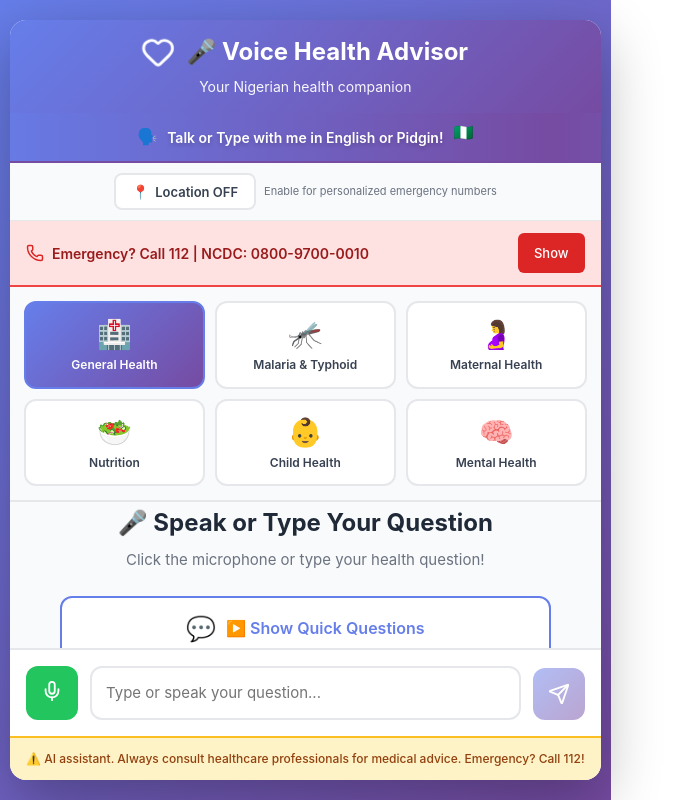
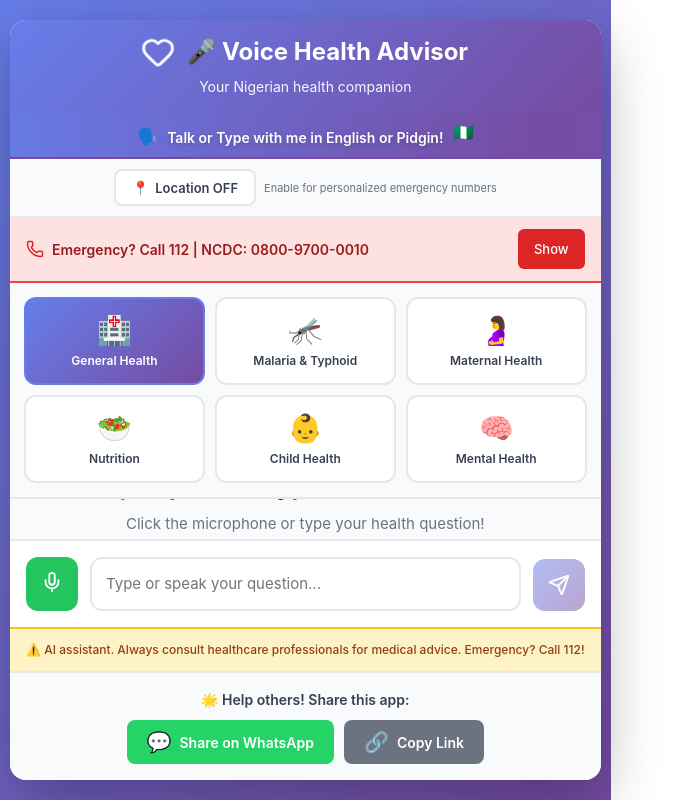
Before and after one commit to ruzzzo123-star/nigerian-health-advisor, a React (Vite) app: page / in a window 1280 px wide. Shown: the whole page, without its empty margins (0-692 px from the left). Built offline with nearby package versions, Linux system fonts and the light colour scheme.

Commit message:
Add share feature - WhatsApp, SMS, and clipboard

```diff
--- a/src/VoiceHealthAdvisor.jsx
+++ b/src/VoiceHealthAdvisor.jsx
@@ -73,7 +73,6 @@ function VoiceHealthAdvisor() {
   const [isListening, setIsListening] = useState(false);
   const [voiceEnabled, setVoiceEnabled] = useState(false);
   const [isSpeaking, setIsSpeaking] = useState(false);
-  const [handsFreeMode, setHandsFreeMode] = useState(false);
 
   const [voiceRate, setVoiceRate] = useState(0.92);
   const [voicePitch, setVoicePitch] = useState(1.12);
@@ -84,11 +83,8 @@ function VoiceHealthAdvisor() {
   // Location state
   const [userLocation, setUserLocation] = useState(null);
   const [detectedCity, setDetectedCity] = useState(null);
-const [locationPermission, setLocationPermission] = useState('pending'); // pending, granted, denied
-const [locationEnabled, setLocationEnabled] = useState(false); // Start disabled
-// PWA Install prompt
-const [deferredPrompt, setDeferredPrompt] = useState(null);
-const [showInstallPrompt, setShowInstallPrompt] = useState(false);
+  const [locationPermission, setLocationPermission] = useState('pending');
+  const [locationEnabled, setLocationEnabled] = useState(false);
 
   const messagesEndRef = useRef(null);
   const recognitionRef = useRef(null);
@@ -142,12 +138,43 @@ const [showInstallPrompt, setShowInstallPrompt] = useState(false);
     }
   }, []);
 
+  useEffect(() => {
+    if ('webkitSpeechRecognition' in window || 'SpeechRecognition' in window) {
+      const SpeechRecognition = window.SpeechRecognition || window.webkitSpeechRecognition;
+      recognitionRef.current = new SpeechRecognition();
+      recognitionRef.current.continuous = false;
+      recognitionRef.current.interimResults = false;
+      recognitionRef.current.lang = 'en-NG';
+
+      recognitionRef.current.onresult = (event) => {
+        const transcript = event.results[0][0].transcript;
+        setInput(transcript);
+        setIsListening(false);
+      };
+
+      recognitionRef.current.onerror = (event) => {
+        console.error('Speech recognition error:', event.error);
+        setIsListening(false);
+      };
+
+      recognitionRef.current.onend = () => {
+        setIsListening(false);
+      };
+    }
+
+    return () => {
+      if (recognitionRef.current) {
+        recognitionRef.current.stop();
+      }
+      synthRef.current.cancel();
+    };
+  }, []);
+
   // Detect user location - only when enabled
   useEffect(() => {
-  if (!locationEnabled) return; // Don't run if disabled
+    if (!locationEnabled) return;
 
     const detectLocation = async () => {
-    // First try HTML5 Geolocation
       if ('geolocation' in navigator) {
         navigator.geolocation.getCurrentPosition(
           async (position) => {
@@ -155,7 +182,6 @@ useEffect(() => {
             setUserLocation({ lat: latitude, lon: longitude });
             setLocationPermission('granted');
 
-          // Reverse geocode to get city
             try {
               const response = await fetch(
                 `https://nominatim.openstreetmap.org/reverse?format=json&lat=${latitude}&lon=${longitude}`
@@ -176,7 +202,6 @@ useEffect(() => {
           (error) => {
             console.log('Location permission denied or unavailable');
             setLocationPermission('denied');
-          // Fallback: Try to detect from IP
             detectFromIP();
           },
           {
@@ -185,14 +210,12 @@ useEffect(() => {
           }
         );
       } else {
-      // Fallback to IP-based detection
         detectFromIP();
       }
     };
 
     const detectFromIP = async () => {
       try {
-      // Using ipapi.co - free tier, no API key needed
         const response = await fetch('https://ipapi.co/json/');
         const data = await response.json();
 
@@ -201,75 +224,12 @@ useEffect(() => {
         console.log('🌐 Detected from IP:', data.city);
       } catch (error) {
         console.error('IP detection failed:', error);
-      setDetectedCity('Nigeria'); // Fallback
+        setDetectedCity('Nigeria');
       }
     };
 
     detectLocation();
-}, [locationEnabled]); // Add this dependency!
-// PWA Install prompt handler
-useEffect(() => {
-  const handler = (e) => {
-    e.preventDefault();
-    setDeferredPrompt(e);
-    setShowInstallPrompt(true);
-  };
-
-  window.addEventListener('beforeinstallprompt', handler);
-
-  return () => {
-    window.removeEventListener('beforeinstallprompt', handler);
-  };
-}, []);
-
-const handleInstallClick = async () => {
-  if (!deferredPrompt) return;
-
-  deferredPrompt.prompt();
-  const { outcome } = await deferredPrompt.userChoice;
-
-  if (outcome === 'accepted') {
-    console.log('✅ User accepted install');
-  }
-
-  setDeferredPrompt(null);
-  setShowInstallPrompt(false);
-};
-  useEffect(() => {
-    if ('webkitSpeechRecognition' in window || 'SpeechRecognition' in window) {
-      const SpeechRecognition = window.SpeechRecognition || window.webkitSpeechRecognition;
-      recognitionRef.current = new SpeechRecognition();
-      recognitionRef.current.continuous = false;
-      recognitionRef.current.interimResults = false;
-      recognitionRef.current.lang = 'en-NG';
-
-      recognitionRef.current.onresult = (event) => {
-        const transcript = event.results[0][0].transcript;
-        setInput(transcript);
-        setIsListening(false);
-
-        if (handsFreeMode) {
-          setTimeout(() => sendMessage(transcript), 500);
-        }
-      };
-
-      recognitionRef.current.onerror = (event) => {
-        console.error('Speech recognition error:', event.error);
-        setIsListening(false);
-      };
-
-      recognitionRef.current.onend = () => {
-        setIsListening(false);
-      };
-    }
-
-    return () => {
-      if (recognitionRef.current) {
-        recognitionRef.current.stop();
-      }
-      synthRef.current.cancel();
-    };
-  }, [handsFreeMode]);
+  }, [locationEnabled]);
 
   const startListening = () => {
     if (recognitionRef.current && !isListening) {
@@ -347,10 +307,6 @@ const handleInstallClick = async () => {
 
     utterance.onend = () => {
       setIsSpeaking(false);
-
-      if (handsFreeMode && !isLoading) {
-        setTimeout(() => startListening(), 1000);
-      }
     };
 
     utterance.onerror = (event) => {
@@ -366,16 +322,42 @@ const handleInstallClick = async () => {
     setIsSpeaking(false);
   };
 
-  const toggleHandsFreeMode = () => {
-    const newMode = !handsFreeMode;
-    setHandsFreeMode(newMode);
+  // Share to WhatsApp
+  const shareToWhatsApp = (text) => {
+    const appName = "Nigerian Health Advisor";
+    const appUrl = "https://naija-health-advisor.vercel.app";
+    const message = `${text}\n\n---\nFrom ${appName}\n${appUrl}`;
 
-    if (newMode) {
-      setVoiceEnabled(true);
-      startListening();
-    } else {
-      stopListening();
-      stopSpeaking();
+    const whatsappUrl = `https://wa.me/?text=${encodeURIComponent(message)}`;
+    window.open(whatsappUrl, '_blank');
+  };
+
+  // Share via SMS
+  const shareToSMS = (text) => {
+    const appName = "Nigerian Health Advisor";
+    const appUrl = "https://naija-health-advisor.vercel.app";
+    const message = `${text}\n\n---\nFrom ${appName}: ${appUrl}`;
+
+    const smsUrl = `sms:?body=${encodeURIComponent(message)}`;
+    window.location.href = smsUrl;
+  };
+
+  // Copy to clipboard
+  const copyToClipboard = async (text, event) => {
+    try {
+      await navigator.clipboard.writeText(text);
+
+      const button = event.target.closest('button');
+      const originalHTML = button.innerHTML;
+      button.innerHTML = '<span style="font-size: 16px">✅</span> Copied!';
+      button.style.background = '#22c55e';
+
+      setTimeout(() => {
+        button.innerHTML = originalHTML;
+        button.style.background = '#6B7280';
+      }, 2000);
+    } catch (err) {
+      alert('Failed to copy. Please try again.');
     }
   };
 
@@ -481,9 +463,6 @@ ${detectedCity ? `\nUser's location: ${detectedCity}, Nigeria. Provide location-
     setLastFailedMessage(null);
     stopSpeaking();
     localStorage.removeItem(`chat_${selectedSpecialty}`);
-    if (handsFreeMode) {
-      setHandsFreeMode(false);
-    }
   };
 
   return (
@@ -533,32 +512,6 @@ ${detectedCity ? `\nUser's location: ${detectedCity}, Nigeria. Provide location-
           </div>
         </div>
 
-{/* Location Badge */}
-{detectedCity && (
-  <div style={{
-    background: '#f0fdf4',
-    padding: '10px 16px',
-    borderBottom: '1px solid #86efac',
-    display: 'flex',
-    justifyContent: 'center',
-    alignItems: 'center',
-    gap: '8px'
-  }}>
-    <span style={{ fontSize: '16px' }}>📍</span>
-    <span style={{ fontSize: '13px', color: '#15803d', fontWeight: '600' }}>
-      Detected: {detectedCity}, Nigeria
-    </span>
-    {locationPermission === 'denied' && (
-      <span style={{
-        fontSize: '11px',
-        color: '#6b7280',
-        marginLeft: '4px'
-      }}>
-        (approximate)
-      </span>
-    )}
-  </div>
-)}
         {/* Compact Controls - Location Only */}
         <div style={{
           background: '#f9fafb',
@@ -620,6 +573,7 @@ ${detectedCity ? `\nUser's location: ${detectedCity}, Nigeria. Provide location-
             </span>
           </div>
         )}
+
         {error && (
           <div style={{
             background: '#fee2e2',
@@ -661,125 +615,6 @@ ${detectedCity ? `\nUser's location: ${detectedCity}, Nigeria. Provide location-
           </div>
         )}
 
-{showInstallPrompt && (
-  <div style={{
-    background: 'linear-gradient(135deg, #667eea 0%, #764ba2 100%)',
-    padding: '14px 18px',
-    borderBottom: '2px solid #764ba2',
-    display: 'flex',
-    justifyContent: 'space-between',
-    alignItems: 'center',
-    gap: '12px',
-    flexWrap: 'wrap',
-    animation: 'slideDown 0.3s ease-out'
-  }}>
-    <div style={{ display: 'flex', alignItems: 'center', gap: '10px', flex: 1 }}>
-      <span style={{ fontSize: '24px' }}>📱</span>
-      <span style={{ fontSize: '14px', color: 'white', fontWeight: '600' }}>
-        Install app for faster access & offline use!
-      </span>
-    </div>
-    <div style={{ display: 'flex', gap: '8px' }}>
-      <button
-        onClick={() => setShowInstallPrompt(false)}
-        style={{
-          padding: '8px 16px',
-          background: 'rgba(255,255,255,0.2)',
-          color: 'white',
-          border: '1px solid white',
-          borderRadius: '6px',
-          cursor: 'pointer',
-          fontSize: '13px',
-          fontWeight: '600',
-          minHeight: '40px'
-        }}
-      >
-        Later
-      </button>
-      <button
-        onClick={handleInstallClick}
-        style={{
-          padding: '8px 20px',
-          background: 'white',
-          color: '#667eea',
-          border: 'none',
-          borderRadius: '6px',
-          cursor: 'pointer',
-          fontSize: '13px',
-          fontWeight: '600',
-          minHeight: '40px'
-        }}
-      >
-        Install
-      </button>
-    </div>
-  </div>
-)}
-
-{/* iOS Install Instructions - Dismissible */}
-{messages.length === 0 &&
- /iPad|iPhone|iPod/.test(navigator.userAgent) &&
- !localStorage.getItem('ios-banner-dismissed') && (
-  <div style={{
-    background: 'linear-gradient(135deg, #667eea 0%, #764ba2 100%)',
-    padding: '14px 18px',
-    borderBottom: '2px solid #764ba2',
-    animation: 'slideDown 0.3s ease-out'
-  }}>
-    <div style={{
-      display: 'flex',
-      alignItems: 'flex-start',
-      justifyContent: 'space-between',
-      gap: '12px',
-      color: 'white'
-    }}>
-      <div style={{ display: 'flex', alignItems: 'flex-start', gap: '12px', flex: 1 }}>
-        <span style={{ fontSize: '28px', flexShrink: 0 }}>📱</span>
-        <div style={{ flex: 1 }}>
-          <div style={{ fontSize: '15px', fontWeight: '700', marginBottom: '8px' }}>
-            Install This App!
-          </div>
-          <div style={{ fontSize: '13px', lineHeight: '1.5', opacity: 0.95 }}>
-            Tap <strong style={{
-              background: 'rgba(255,255,255,0.2)',
-              padding: '2px 6px',
-              borderRadius: '4px'
-            }}>Share ⬆️</strong> button below, then tap <strong style={{
-              background: 'rgba(255,255,255,0.2)',
-              padding: '2px 6px',
-              borderRadius: '4px'
-            }}>"Add to Home Screen"</strong>
-          </div>
-        </div>
-      </div>
-      <button
-        onClick={() => {
-          localStorage.setItem('ios-banner-dismissed', 'true');
-          setMessages([...messages]);
-        }}
-        style={{
-          background: 'rgba(255,255,255,0.2)',
-          border: '1px solid rgba(255,255,255,0.4)',
-          color: 'white',
-          fontSize: '20px',
-          cursor: 'pointer',
-          padding: '4px 8px',
-          lineHeight: '1',
-          borderRadius: '4px',
-          minWidth: '32px',
-          minHeight: '32px',
-          display: 'flex',
-          alignItems: 'center',
-          justifyContent: 'center',
-          flexShrink: 0
-        }}
-        aria-label="Dismiss install banner"
-      >
-        ✕
-      </button>
-    </div>
-  </div>
-)}
         {voiceEnabled && (
           <div style={{
             background: '#f9fafb',
@@ -1051,6 +886,7 @@ ${detectedCity ? `\nUser's location: ${detectedCity}, Nigeria. Provide location-
             })()}
           </div>
         )}
+
         <div style={{
           display: 'grid',
           gridTemplateColumns: 'repeat(3, 1fr)',
@@ -1103,12 +939,10 @@ ${detectedCity ? `\nUser's location: ${detectedCity}, Nigeria. Provide location-
             <div className="welcome-message">
               <Bot size={48} className="welcome-icon" />
               <h2 className="welcome-title">
-                {handsFreeMode ? '📞 I dey listen...' : '🎤 Speak or Type Your Question'}
+                🎤 Speak or Type Your Question
               </h2>
               <p className="welcome-text">
-                {handsFreeMode
-                  ? 'Just talk! I go respond with voice automatically.'
-                  : 'Click the microphone or type your health question!'}
+                Click the microphone or type your health question!
               </p>
 
               <div style={{
@@ -1244,11 +1078,19 @@ ${detectedCity ? `\nUser's location: ${detectedCity}, Nigeria. Provide location-
                   </div>
                   <div className="message-content">
                     {message.content}
-                    {message.role === 'assistant' && voiceEnabled && (
+
+                    {/* Action Buttons for Assistant Messages */}
+                    {message.role === 'assistant' && (
+                      <div style={{
+                        display: 'flex',
+                        gap: '8px',
+                        marginTop: '12px',
+                        flexWrap: 'wrap'
+                      }}>
+                        {voiceEnabled && (
                           <button
                             onClick={() => speak(message.content)}
                             style={{
-                          marginTop: '10px',
                               padding: '6px 14px',
                               background: '#8b5cf6',
                               color: 'white',
@@ -1259,12 +1101,78 @@ ${detectedCity ? `\nUser's location: ${detectedCity}, Nigeria. Provide location-
                               display: 'flex',
                               alignItems: 'center',
                               gap: '6px',
-                          minHeight: '36px'
+                              minHeight: '36px',
+                              fontWeight: '600'
                             }}
                           >
                             <Volume2 size={16} />
                             Play Again
                           </button>
+                        )}
+
+                        <button
+                          onClick={() => shareToWhatsApp(message.content)}
+                          style={{
+                            padding: '6px 14px',
+                            background: '#25D366',
+                            color: 'white',
+                            border: 'none',
+                            borderRadius: '6px',
+                            fontSize: '13px',
+                            cursor: 'pointer',
+                            display: 'flex',
+                            alignItems: 'center',
+                            gap: '6px',
+                            minHeight: '36px',
+                            fontWeight: '600'
+                          }}
+                        >
+                          <span style={{ fontSize: '16px' }}>💬</span>
+                          WhatsApp
+                        </button>
+
+                        <button
+                          onClick={() => shareToSMS(message.content)}
+                          style={{
+                            padding: '6px 14px',
+                            background: '#0EA5E9',
+                            color: 'white',
+                            border: 'none',
+                            borderRadius: '6px',
+                            fontSize: '13px',
+                            cursor: 'pointer',
+                            display: 'flex',
+                            alignItems: 'center',
+                            gap: '6px',
+                            minHeight: '36px',
+                            fontWeight: '600'
+                          }}
+                        >
+                          <span style={{ fontSize: '16px' }}>💬</span>
+                          SMS
+                        </button>
+
+                        <button
+                          onClick={(e) => copyToClipboard(message.content, e)}
+                          style={{
+                            padding: '6px 14px',
+                            background: '#6B7280',
+                            color: 'white',
+                            border: 'none',
+                            borderRadius: '6px',
+                            fontSize: '13px',
+                            cursor: 'pointer',
+                            display: 'flex',
+                            alignItems: 'center',
+                            gap: '6px',
+                            minHeight: '36px',
+                            fontWeight: '600'
+                          }}
+                        >
+                          <span style={{ fontSize: '16px' }}>📋</span>
+                          Copy
+                        </button>
+                      </div>
                     )}
                   </div>
                 </div>
@@ -1390,15 +1298,14 @@ ${detectedCity ? `\nUser's location: ${detectedCity}, Nigeria. Provide location-
         <div className="input-container">
           <button
             onClick={isListening ? stopListening : startListening}
-            disabled={isLoading || handsFreeMode}
+            disabled={isLoading}
             style={{
               padding: '14px',
               background: isListening ? '#ef4444' : '#22c55e',
               color: 'white',
               border: 'none',
               borderRadius: '12px',
-              cursor: handsFreeMode ? 'not-allowed' : 'pointer',
-              opacity: handsFreeMode ? 0.5 : 1,
+              cursor: 'pointer',
               minWidth: '52px',
               minHeight: '52px'
             }}
@@ -1439,6 +1346,71 @@ ${detectedCity ? `\nUser's location: ${detectedCity}, Nigeria. Provide location-
           <p>
             ⚠️ AI assistant. Always consult healthcare professionals for medical advice. Emergency? Call 112!
           </p>
+        </div>
+
+        {/* Share App Section */}
+        <div style={{
+          background: '#f9fafb',
+          padding: '16px',
+          borderTop: '2px solid #e5e7eb',
+          textAlign: 'center'
+        }}>
+          <p style={{
+            fontSize: '14px',
+            color: '#374151',
+            fontWeight: '600',
+            marginBottom: '10px'
+          }}>
+            🌟 Help others! Share this app:
+          </p>
+          <div style={{
+            display: 'flex',
+            gap: '10px',
+            justifyContent: 'center',
+            flexWrap: 'wrap'
+          }}>
+            <button
+              onClick={() => shareToWhatsApp('Check out this free Nigerian Health Advisor app! Get instant health advice in English or Pidgin: https://naija-health-advisor.vercel.app')}
+              style={{
+                padding: '10px 20px',
+                background: '#25D366',
+                color: 'white',
+                border: 'none',
+                borderRadius: '8px',
+                cursor: 'pointer',
+                fontSize: '14px',
+                fontWeight: '600',
+                display: 'flex',
+                alignItems: 'center',
+                gap: '8px',
+                minHeight: '44px'
+              }}
+            >
+              <span style={{ fontSize: '20px' }}>💬</span>
+              Share on WhatsApp
+            </button>
+
+            <button
+              onClick={(e) => copyToClipboard('https://naija-health-advisor.vercel.app', e)}
+              style={{
+                padding: '10px 20px',
+                background: '#6B7280',
+                color: 'white',
+                border: 'none',
+                borderRadius: '8px',
+                cursor: 'pointer',
+                fontSize: '14px',
+                fontWeight: '600',
+                display: 'flex',
+                alignItems: 'center',
+                gap: '8px',
+                minHeight: '44px'
+              }}
+            >
+              <span style={{ fontSize: '20px' }}>🔗</span>
+              Copy Link
+            </button>
+          </div>
         </div>
       </div>
 
```
Lines whose indentation alone changed are shown as unchanged.
